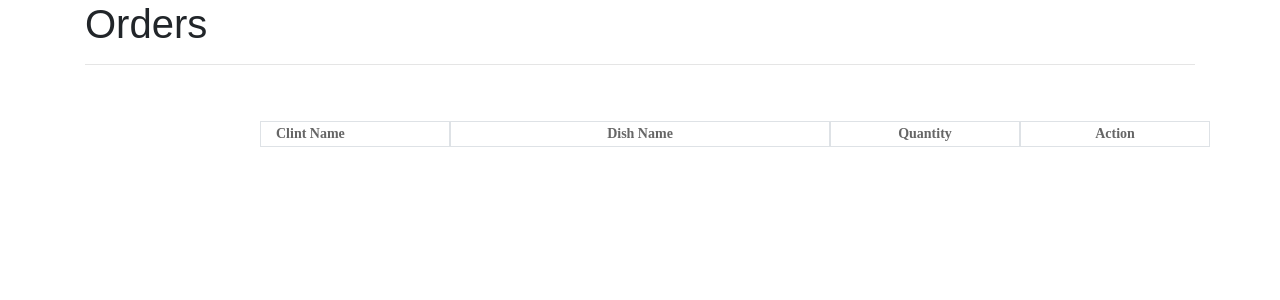
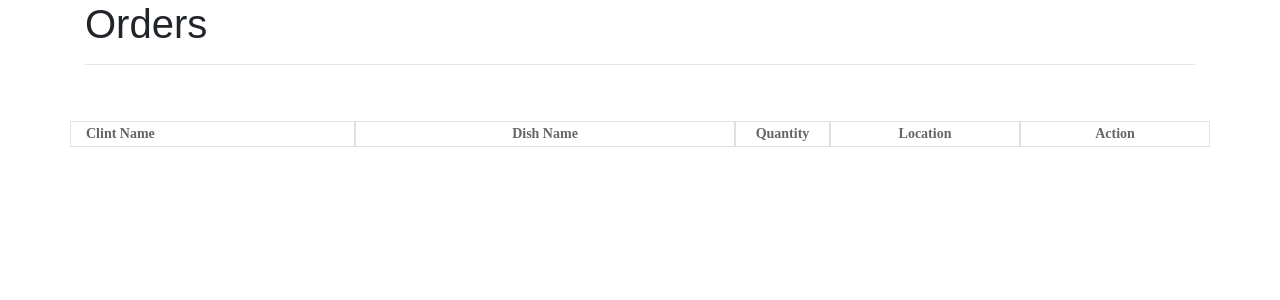
Before and after one commit to shkhaider2015/IUSM, a Flask app: page /order in a window 1280 px wide. Shown: the part 56-356 px from the top of the page. Run offline with Flask 2, Linux system fonts and the light colour scheme; data that the repository does not hold is empty; some libraries are stand-ins or nearby versions; some web fonts are replaced.

Commit message:
images add

```diff
--- a/MyApp/static/css/main.css
+++ b/MyApp/static/css/main.css
@@ -165,6 +165,7 @@ iframe {
   width: 65px;
   margin-right: 16px;
 }
+
 
 /*//////////////////////////////////////////////////////////////////
 [ login ]*/
--- a/MyApp/templates/admin_order.html
+++ b/MyApp/templates/admin_order.html
@@ -6,15 +6,12 @@
 
 <div class="row mt-3 h-100 justify-content-center align-items-center">
 
-    <div class="col-md-2">
-        <!-- image -->
 
-    </div>
-    <div class="col-md-2 my-auto border">
+    <div class="col-md-3 col-sm-3 my-auto border">
         <!-- name -->
         <p><b>Clint Name</b></p>
     </div>
-    <div class="col-md-4 my-auto text-center border">
+    <div class="col-md-4 col-sm-4 my-auto text-center border">
         <!-- dish name -->
         <p ><b>Dish Name</b></p>
     </div>
@@ -22,12 +19,16 @@
          dish icon
         <b></b>
     </div> -->
-    <div class="col-md-2 my-auto text-center border">
+    <div class="col-md-1 col-sm-1 my-auto text-center border">
         <!-- quantity -->
         <p><b>Quantity</b></p>
     </div>
+    <div class="col-md-2 col-sm-2 my-auto text-center border">
+        <!-- quantity -->
+        <p><b>Location</b></p>
+    </div>
 
-    <div class="col-md-2 my-auto text-center border">
+    <div class="col-md-2 col-sm-2 my-auto text-center border">
         <p><b>Action</b></p>
     </div>
 
@@ -40,7 +41,7 @@
 
     <div class="row mt-3 h-100 justify-content-center align-items-center">
 
-        <div class="col-md-2">
+        <div class="col-md-1">
             <!-- image -->
             <img class="rounded-circle article-img" src="{{v['clintPhotoUri']}}" alt="image">
         </div>
@@ -54,11 +55,15 @@
         </div>
         <div class="col-md-2 my-auto">
             <!-- dish icon -->
-            <p>No Icon</p>
+            <img class="rounded " src="../static/images/food_icon/{{v['dishName'].lower()}}.png" alt="image" width="30px" height="30px">
+        </div>
+        <div class="col-md-1 my-auto text-center">
+            <!-- quantity -->
+            <p>{{v['dishQuantity']}}</p>
         </div>
         <div class="col-md-2 my-auto text-center">
             <!-- quantity -->
-            <p>{{v['dishQuantity']}}</p>
+            <p>{{v['clintLocation']}}</p>
         </div>
 
         <div class="col-md-2 my-auto text-center">
```
Also changed, not shown: MyApp/static/images/food_icon/biryani.png (added), MyApp/static/images/food_icon/burger.png (added), MyApp/static/images/food_icon/cold_drink.png (added), MyApp/static/images/food_icon/french-fries.png (added), MyApp/static/images/food_icon/omelette.png (added), MyApp/static/images/food_icon/qorma.png (added), MyApp/static/images/food_icon/salad.png (added), MyApp/static/images/food_icon/samosa.png (added), MyApp/static/images/food_icon/tea.png (added).
